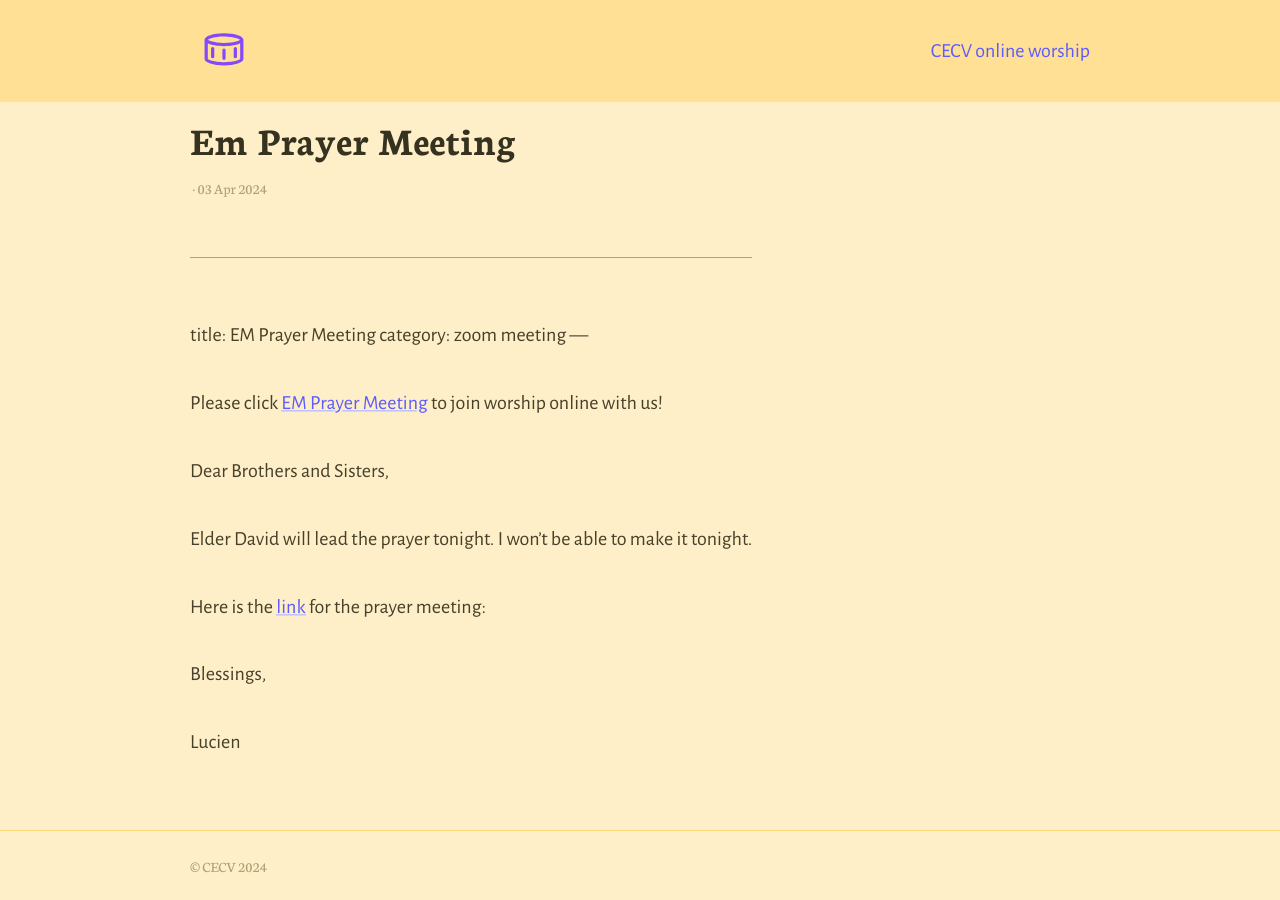
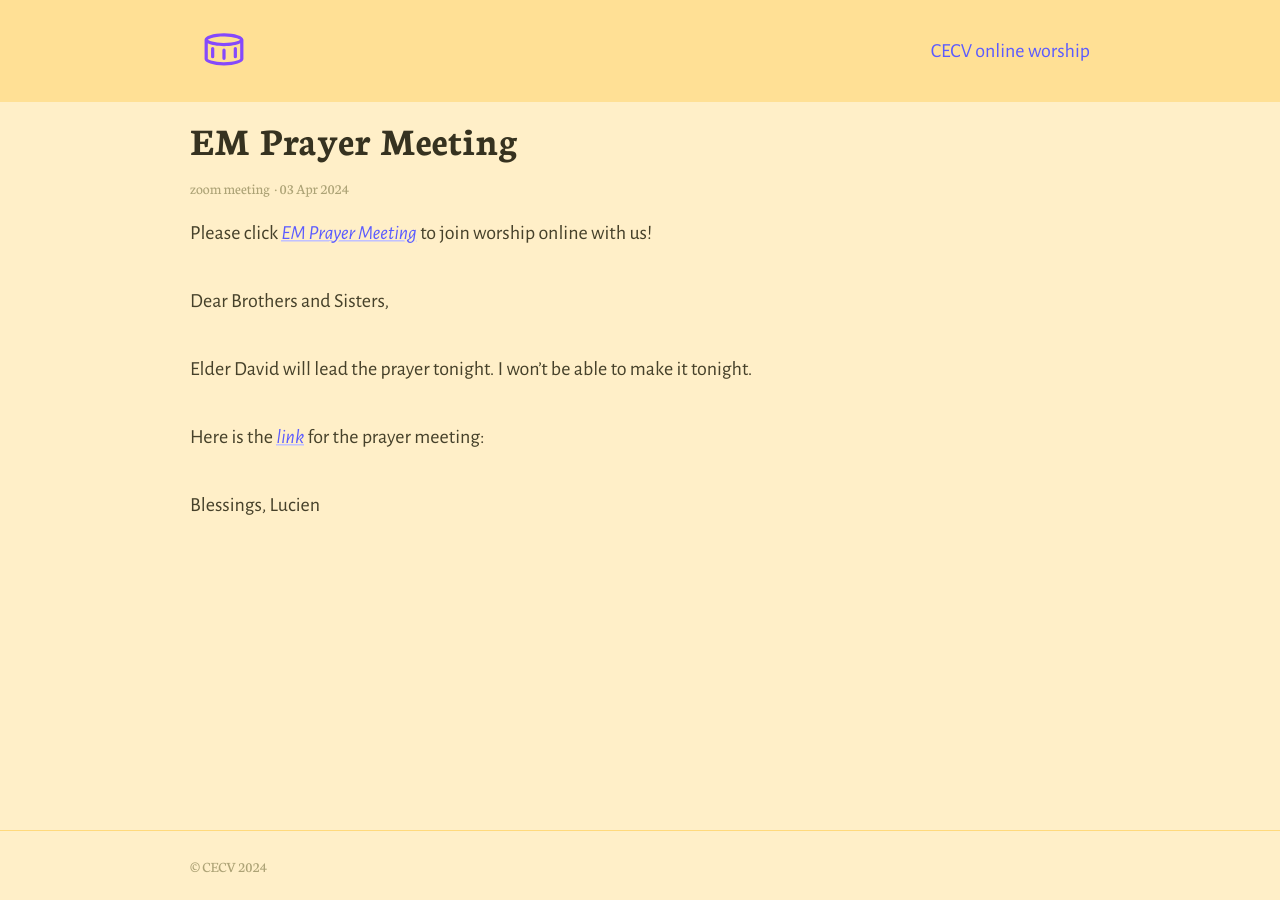
Before and after one commit to cecvgithub/zws, a Jekyll site: the page built from _posts/2024-04-03-EM-Prayer-Meeting.md, in a window 1280 px wide. Built offline with Jekyll 4.4.1, drawn with Linux system fonts in a browser that asks for light colours.

Commit message:
Update 2024-04-03-EM-Prayer-Meeting.md

```diff
--- a/_posts/2024-04-03-EM-Prayer-Meeting.md
+++ b/_posts/2024-04-03-EM-Prayer-Meeting.md
@@ -1,19 +1,17 @@
-
 ---
 title: EM Prayer Meeting
 category: zoom meeting
 ---
 
-Please click [EM Prayer Meeting](https://us02web.zoom.us/j/81876410063?pwd=MFQwcmVjeldzNDZEZjk4K1BRbGQ1Zz09) to join worship online with us!
+Please click _[EM Prayer Meeting](https://us02web.zoom.us/j/81876410063?pwd=MFQwcmVjeldzNDZEZjk4K1BRbGQ1Zz09)_ to join worship online with us!
 
 <!-- more -->
 Dear Brothers and Sisters,
 
 Elder David will lead the prayer tonight. I won’t be able to make it tonight.
 
-Here is the [link](https://us02web.zoom.us/j/81876410063?pwd=MFQwcmVjeldzNDZEZjk4K1BRbGQ1Zz09) for the prayer meeting:
+Here is the _[link](https://us02web.zoom.us/j/81876410063?pwd=MFQwcmVjeldzNDZEZjk4K1BRbGQ1Zz09)_ for the prayer meeting:
 
 
 Blessings,
-
 Lucien
```
